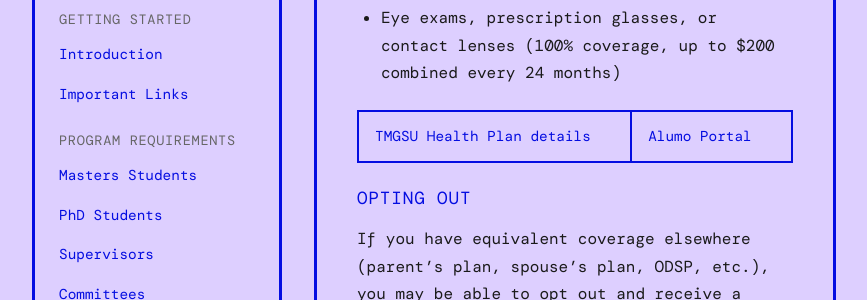
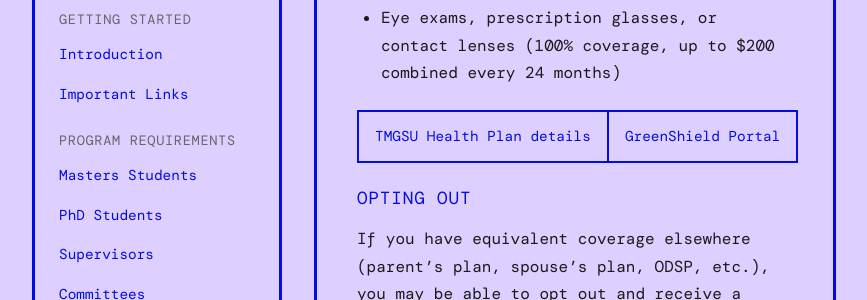
Before and after one commit to iowyth/sorce, a Jekyll site: the page built from _wiki/healthcare.md, in a window 1280 px wide and 900 px high, scrolled down 2169 px. Shown: the part 133-433 px from the top of the window, without its empty margins (206-1073 px from the left). Built offline with Jekyll 4.4.1, drawn with Linux system fonts in a browser that asks for light colours; some web fonts are replaced; comment, search, counter and statistics services are not loaded.

Commit message:
Correct TMGSU portal link to point to GreenShield instead of Alumo

```diff
--- a/_wiki/healthcare.md
+++ b/_wiki/healthcare.md
@@ -47,7 +47,7 @@ The Toronto Metropolitan Graduate Students' Union (TMGSU) provides health and de
 **Vision Care:**
 - Eye exams, prescription glasses, or contact lenses (100% coverage, up to $200 combined every 24 months)
 
-[TMGSU Health Plan details](https://www.mystudentplan.ca/tmugrads/en/home) | [Alumo Portal](https://alumo.ca)
+[TMGSU Health Plan details](https://www.mystudentplan.ca/tmugrads/en/home) | [GreenShield Portal](https://www.greenshield.ca/)
 
 ### Opting Out
 
```
